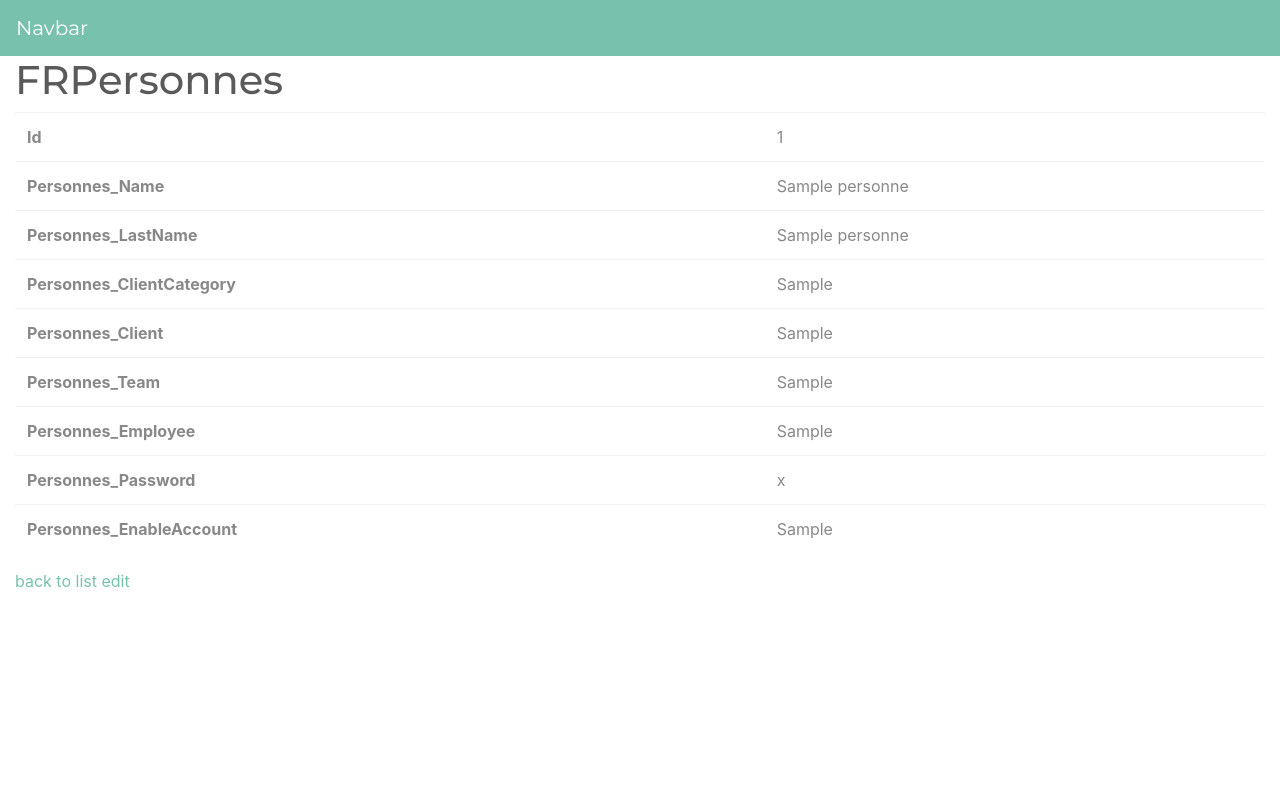
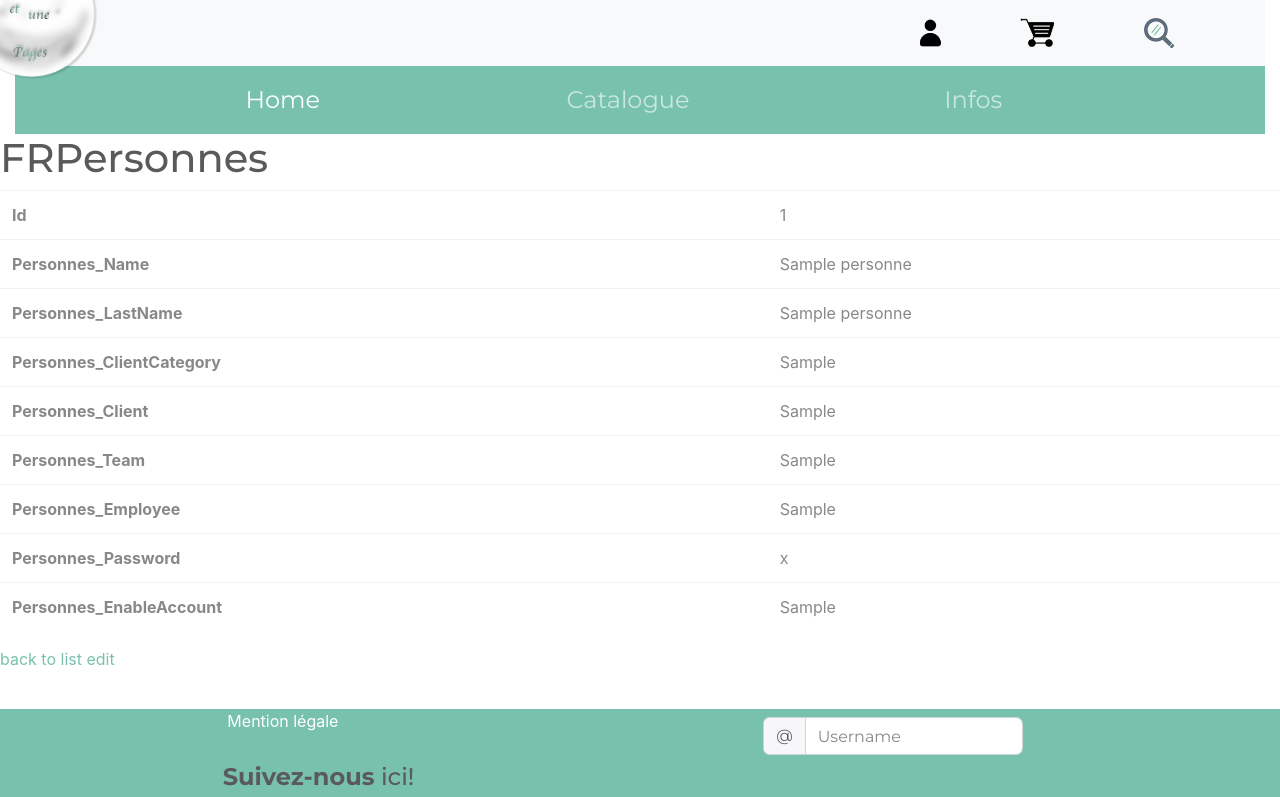
Before and after one commit to Afpa-repo/CDA_20105-1, a Symfony app: template templates/personnes/show.html.twig in a window 1280 px wide. Shown: the top 797 px of the page. Before the commit the page ends 588 px from the top, so only its background shows below. Run offline with Twig, Linux system fonts and the light colour scheme; the template is opened without the code that fills it: most values are stand-ins (such as "Sample title", 1, 10 or a date in 2020); some libraries are stand-ins or nearby versions.

Commit message:
Bertrand-Base site

```diff
--- /dev/null
+++ b/public/asset/css/base.css
@@ -0,0 +1,50 @@
+#logo {
+    position: absolute;
+    top: -93px;
+    right: 81%;
+    width: 33%;
+    z-index: 100;
+}
+/*.navbar {
+    margin-bottom: 150px;
+}*/
+
+.nav-item {
+    text-align: center;
+}
+
+ul li {
+    font-size: 1.5em;
+}
+
+.container {
+    /*
+    display: block!important;
+    */
+    width: 30%!important;
+}
+
+/*
+.nav-item {
+    background-image: url("../image/nav_titre.png");
+    background-size: cover;
+    background-repeat: no-repeat;
+}*/
+
+footer div a p {
+    color: white;
+}
+
+span {
+    color: white;
+}
+
+input[type=text]:hover {
+    width: 100%;
+}
+
+input[type=text] {
+    width: 130px;
+    -webkit-transition: width 0.4s ease-out;
+    transition: width 0.4s ease-in-out;
+}
--- a/templates/base.html.twig
+++ b/templates/base.html.twig
@@ -4,27 +4,177 @@
     <meta charset="UTF-8">
     <title>{% block title %}Welcome!{% endblock %}</title>
     <link rel="stylesheet" href="https://bootswatch.com/4/minty/bootstrap.min.css">
+    <link rel="stylesheet" href="{{ asset('asset/css/base.css') }}">
     {% block stylesheets %}{% endblock %}
 </head>
 <body>
+<img src="{{ asset('asset/image/logofilrouge.png') }}" id="logo">
+<div class="container-fluid">
+
+    <nav class="navbar navbar-expand-lg navbar-light bg-light">
+        {#<div class="container d-flex justify-content-center">
+            <form class="form-inline mx-auto pl-5 my-2 my-lg-0 justify-content-center w-100">
+                <input class="form-control mr-sm-2 col-8" type="text" placeholder="Search">
+                <button class="btn btn-secondary my-2 my-sm-0 col-2" type="submit">Search</button>
+            </form>
+        </div>#}
+        <div class="row align-items-center d-flex justify-content-end w-100">
+
+            <a href="#"><img src="{{ asset('asset/image/user.png') }}" class="pr-5 w-75" alt=""></a>
+            <a href="#"><img src="{{ asset('asset/image/panier.png') }}" class="pr-5 w-75" alt=""></a>
+            <form class="form-inline">
+                <img data-toggle="modal" data-target="#exampleModal" class="w-50" src="{{ asset('asset/image/loupe.png') }}">
+
+            </form>
+        </div>
+        <div class="modal fade" id="exampleModal" tabindex="-1" aria-labelledby="exampleModalLabel" aria-hidden="true">
+            <div class="modal-dialog">
+                <div class="modal-content">
+                    <div class="modal-header">
+                        <h5 class="modal-title" id="exampleModalLabel">Recherche</h5>
+                        <button type="button" class="close" data-dismiss="modal" aria-label="Close">
+                            <span aria-hidden="true">&times;</span>
+                        </button>
+                    </div>
+                    <div class="modal-body">
+                        <input type="text" name="search" placeholder="Search..">
+                    </div>
+                    <div class="modal-footer">
+                        <button type="button" class="btn btn-secondary" data-dismiss="modal">Fermer</button>
+                        <button type="button" class="btn btn-primary">Valider</button>
+                    </div>
+                </div>
+            </div>
+        </div>
+    </nav>
     <nav class="navbar navbar-expand-lg navbar-dark bg-primary">
-        <a class="navbar-brand" href="{{ path('home') }}">Navbar</a>
-        <button class="navbar-toggler" type="button" data-toggle="collapse" data-target="#navbarColor01" aria-controls="navbarColor01" aria-expanded="false" aria-label="Toggle navigation">
+        <a class="navbar-brand" href="#">
+        </a>
+        <button class="navbar-toggler" type="button" data-toggle="collapse" data-target="#navbarColor01"
+                aria-controls="navbarColor01" aria-expanded="false" aria-label="Toggle navigation">
             <span class="navbar-toggler-icon"></span>
         </button>
+        <div class="collapse navbar-collapse" id="navbarColor01">
+            <ul class="navbar-nav mx-auto w-100">
+                <li class="nav-item active mx-auto w-75">
+                    {#<img src="{{ asset('asset/image/nav_titre.png') }}" alt="" class="w-50">#}
+                    <a class="nav-link pr-5" href="#">Home
+                        <span class="sr-only">(current)</span>
+                    </a>
+                </li>
+                <li class="nav-item">
+                    {#<img src="{{ asset('asset/image/nav_titre.png') }}" alt="" class="w-50">#}
+                    <a class="nav-link pr-5" href="#">Catalogue</a>
+                </li>
+                <li class="nav-item mx-auto w-75">
+                    {#<img src="{{ asset('asset/image/nav_titre.png') }}" alt="" class="w-50">#}
+                    <a class="nav-link pr-5" href="#">Infos</a>
+                </li>
+            </ul>
 
-        <div class="collapse navbar-collapse" id="navbarColor01">
-            <ul class="navbar-nav mr-auto">
-            </ul>
         </div>
+
     </nav>
-    <div class="container-fluid">
-        {% block body %}{% endblock %}
 </div>
+
+
+{% block body %}
+
+{% endblock %}
+<footer class="container-fluid bg-primary">
+    <div class="row d-flex justify-content-around col-12 my-auto align-item-center">
+        <a href="#">
+            <p class="nav-link d-inline">Mention légale</p>
+        </a>
+        <nav class="navbar navbar-light">
+            <form class="form-inline">
+                <div class="input-group">
+                    <div class="input-group-prepend">
+                        <span class="input-group-text" id="basic-addon1">@</span>
+                    </div>
+                    <input type="text" class="form-control" placeholder="Username" aria-label="Username" aria-describedby="basic-addon1">
+                </div>
+            </form>
+        </nav>
+        <div>
+            <h4><strong>Suivez-nous</strong> ici!</h4>
+            <a href="#"> <img src="{{ asset('') }}" class=""> </a>
+            <a href="#"><img src="{{ asset('') }}" class=""></a>
+        </div>
+    </div>
+    <div class="row d-flex justify-content-start col-12 my-auto">
+        <div class="container col-3">
+            <h4>Contactez-nous</h4>
+            <p>Conseil / Commande téléphone
+                du lundi au vendredi de 8h à 19h, le samedi de 10h à 18h.</p>
+            <br>
+            <p>
+                Depuis la France :
+                <strong>02 40 38 50 50</strong>
+            </p>
+            <br>
+            <p>
+                Belgique, Suisse, International :
+              <strong>0033 2 40 38 50 50</strong>
+            </p>
+            <br>
+            <p>Service après vente :
+              <strong>02 51 80 68 76</strong>
+                Contactez-nous par téléphone du lundi au samedi de 9h à 18h ou depuis votre compte client.</p>
+            <br>
+            <p>Conseils pour choisir un instrument :
+                infovg@villagegreen.com</p>
+            <br>
+            <p>
+                Service Presse :
+                contact@villagegreen.com
+            </p>
+
+        </div>
+        <div class="container col-3">
+            <h4>Milles et une pages Stores</h4>
+            <p>
+                Guitares - Amplificateurs - Effets :
+                182 avenue Jean Jaurès 75019 Paris
+                <br>
+                Clavier - Home Studio - Sonorisation Equipement DJ - Eclairage :
+                184 avenue Jean Jaurès 75019 Paris
+                <br>
+                Librairie Musicale :
+                7 av. du Nouveau Conservatoire 75019 Paris
+                <br>
+                Instruments à vent :
+                9/11 av. du Nouveau Conservatoire 75019 Paris
+                <br>
+                Percussions :
+                13/15 av. du Nouveau Conservatoire 75019 Paris
+                Métro Ligne 5, station Porte de Pantin. Plan d'accès / Visite virtuelle
+            </p>
+        </div>
+        <div class="container col-3">
+            <h4>Contactez-nous</h4>
+            <p>
+
+            </p>
+        </div>
+        <div class="container col-3">
+            <h4>Contactez-nous</h4>
+            <p>
+
+            </p>
+        </div>
+    </div>
+</footer>
 {% block javascripts %}
-            <script src="https://code.jquery.com/jquery-3.2.1.slim.min.js" integrity="sha384-KJ3o2DKtIkvYIK3UENzmM7KCkRr/rE9/Qpg6aAZGJwFDMVNA/GpGFF93hXpG5KkN" crossorigin="anonymous"></script>
-            <script src="https://cdnjs.cloudflare.com/ajax/libs/popper.js/1.12.9/umd/popper.min.js" integrity="sha384-ApNbgh9B+Y1QKtv3Rn7W3mgPxhU9K/ScQsAP7hUibX39j7fakFPskvXusvfa0b4Q" crossorigin="anonymous"></script>
-            <script src="https://maxcdn.bootstrapcdn.com/bootstrap/4.0.0/js/bootstrap.min.js" integrity="sha384-JZR6Spejh4U02d8jOt6vLEHfe/JQGiRRSQQxSfFWpi1MquVdAyjUar5+76PVCmYl" crossorigin="anonymous"></script>
+    <script src="https://code.jquery.com/jquery-3.2.1.slim.min.js"
+            integrity="sha384-KJ3o2DKtIkvYIK3UENzmM7KCkRr/rE9/Qpg6aAZGJwFDMVNA/GpGFF93hXpG5KkN"
+            crossorigin="anonymous"></script>
+    <script src="https://cdnjs.cloudflare.com/ajax/libs/popper.js/1.12.9/umd/popper.min.js"
+            integrity="sha384-ApNbgh9B+Y1QKtv3Rn7W3mgPxhU9K/ScQsAP7hUibX39j7fakFPskvXusvfa0b4Q"
+            crossorigin="anonymous"></script>
+    <script src="https://maxcdn.bootstrapcdn.com/bootstrap/4.0.0/js/bootstrap.min.js"
+            integrity="sha384-JZR6Spejh4U02d8jOt6vLEHfe/JQGiRRSQQxSfFWpi1MquVdAyjUar5+76PVCmYl"
+            crossorigin="anonymous"></script>
 {% endblock %}
 </body>
 </html>
```
Also changed, not shown: public/asset/image/background_nav.jpg (added), public/asset/image/filrouge.svg (added), public/asset/image/logofilrouge.png (added), public/asset/image/loupe.png (added), public/asset/image/loupe.svg (added), public/asset/image/nav_titre.png (added), public/asset/image/panier.png (added), public/asset/image/user.png (added), 3 other files. Lines whose indentation alone changed are shown as unchanged.
